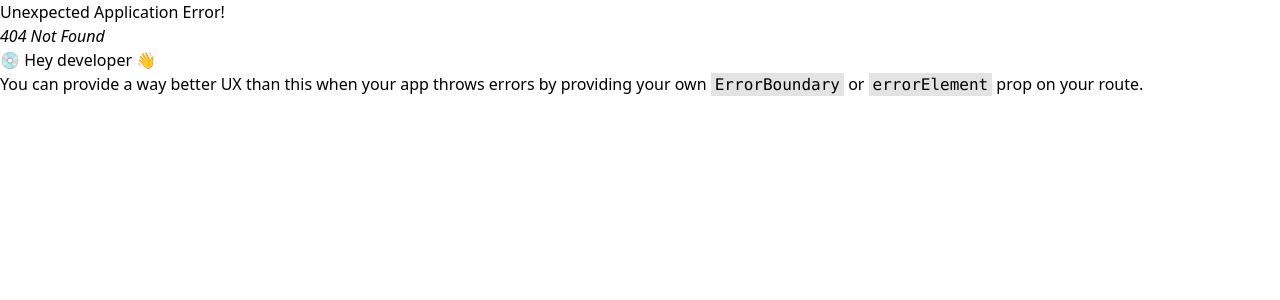
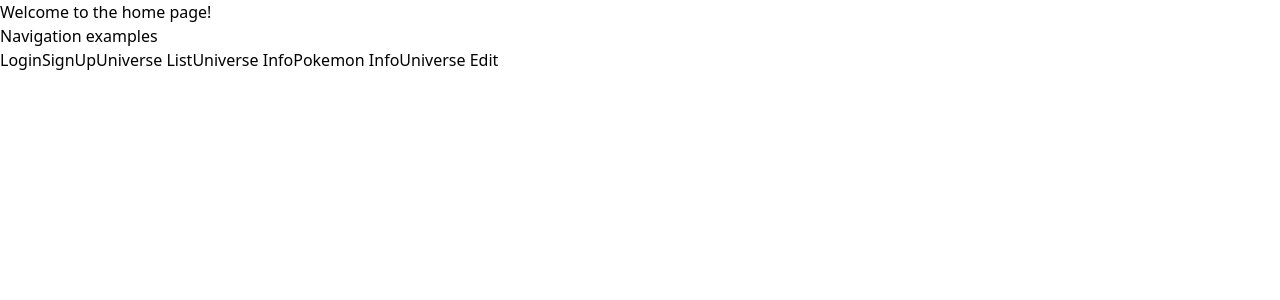
Before and after one commit to santiagoa150/UN_DW_Multidex, a React (Vite) app in the folder frontend/: page / in a window 1280 px wide. Before the commit this address had no page. Shown: the top 300 px of the page. Built offline with nearby package versions, Linux system fonts and the light colour scheme.

Commit message:
feat: all routes defined

```diff
--- a/frontend/src/contexts/pokemon/ui/pages/info/pokemon-info.page.tsx
+++ b/frontend/src/contexts/pokemon/ui/pages/info/pokemon-info.page.tsx
@@ -0,0 +1,5 @@
+import { JSX } from 'react';
+
+export default function PokemonInfoPage(): JSX.Element {
+    return <p>Pokemon Info</p>;
+}
--- a/frontend/src/contexts/shared/domain/constants/routes.constants.ts
+++ b/frontend/src/contexts/shared/domain/constants/routes.constants.ts
@@ -2,5 +2,11 @@
  * Enum with all the routes of the application.
  */
 export enum RoutesConstants {
+    UNIVERSE_LIST = 'universe/list',
     UNIVERSE_INFO = 'universe/info',
+    UNIVERSE_EDIT = 'universe/edit',
+    POKEMON_INFO = 'universe/pokemon/info',
+    LOGIN_PAGE = 'login',
+    SIGNUP_PAGE = 'signup',
+    HOME = '/',
 }
--- a/frontend/src/contexts/shared/ui/pages/home/home.page.tsx
+++ b/frontend/src/contexts/shared/ui/pages/home/home.page.tsx
@@ -0,0 +1,52 @@
+import { JSX } from 'react';
+import { useNavigate } from 'react-router-dom';
+import { RoutesConstants } from '../../../domain/constants/routes.constants.ts';
+
+export default function HomePage(): JSX.Element {
+    const navigate = useNavigate();
+
+    return (
+        <div>
+            <h1>Welcome to the home page!</h1>
+            <div>
+                <p>Navigation examples</p>
+                <button
+                    className="w-[100px] border-2 border-black"
+                    onClick={() => navigate(RoutesConstants.LOGIN_PAGE)}
+                >
+                    Login
+                </button>
+                <button
+                    className="w-[100px] border-2 border-black"
+                    onClick={() => navigate(RoutesConstants.SIGNUP_PAGE)}
+                >
+                    SignUp
+                </button>
+                <button
+                    className="w-[100px] border-2 border-black"
+                    onClick={() => navigate(RoutesConstants.UNIVERSE_LIST)}
+                >
+                    Universe List
+                </button>
+                <button
+                    className="w-[100px] border-2 border-black"
+                    onClick={() => navigate(RoutesConstants.UNIVERSE_INFO)}
+                >
+                    Universe Info
+                </button>
+                <button
+                    className="w-[100px] border-2 border-black"
+                    onClick={() => navigate(RoutesConstants.POKEMON_INFO)}
+                >
+                    Pokemon Info
+                </button>
+                <button
+                    className="w-[100px] border-2 border-black"
+                    onClick={() => navigate(RoutesConstants.UNIVERSE_EDIT)}
+                >
+                    Universe Edit
+                </button>
+            </div>
+        </div>
+    );
+}
--- a/frontend/src/contexts/shared/ui/pages/login/login.page.tsx
+++ b/frontend/src/contexts/shared/ui/pages/login/login.page.tsx
@@ -0,0 +1,5 @@
+import { JSX } from 'react';
+
+export default function LoginPage(): JSX.Element {
+    return <p>Login Page</p>;
+}
--- /dev/null
+++ b/frontend/src/contexts/shared/ui/pages/signup/signup.page.tsx
@@ -0,0 +1,5 @@
+import { JSX } from 'react';
+
+export default function SignupPage(): JSX.Element {
+    return <p>Signup Page</p>;
+}
--- a/frontend/src/contexts/universe/ui/pages/edit-entity/edit-universe-entity.page.tsx
+++ b/frontend/src/contexts/universe/ui/pages/edit-entity/edit-universe-entity.page.tsx
@@ -0,0 +1,9 @@
+import { JSX } from 'react';
+
+export default function EditUniverseEntityPage(): JSX.Element {
+    return (
+        <div>
+            <h1>Edit Universe Entity Page</h1>
+        </div>
+    );
+}
--- a/frontend/src/contexts/universe/ui/pages/list/universe-list.page.tsx
+++ b/frontend/src/contexts/universe/ui/pages/list/universe-list.page.tsx
@@ -0,0 +1,9 @@
+import { JSX } from 'react';
+
+export default function UniverseListPage(): JSX.Element {
+    return (
+        <div>
+            <h1>Universe List Page</h1>
+        </div>
+    );
+}
```
Also changed, not shown: frontend/src/config/routes.tsx (+30 -0 lines), frontend/src/contexts/shared/ui/pages/register/register.page.tsx (deleted).
